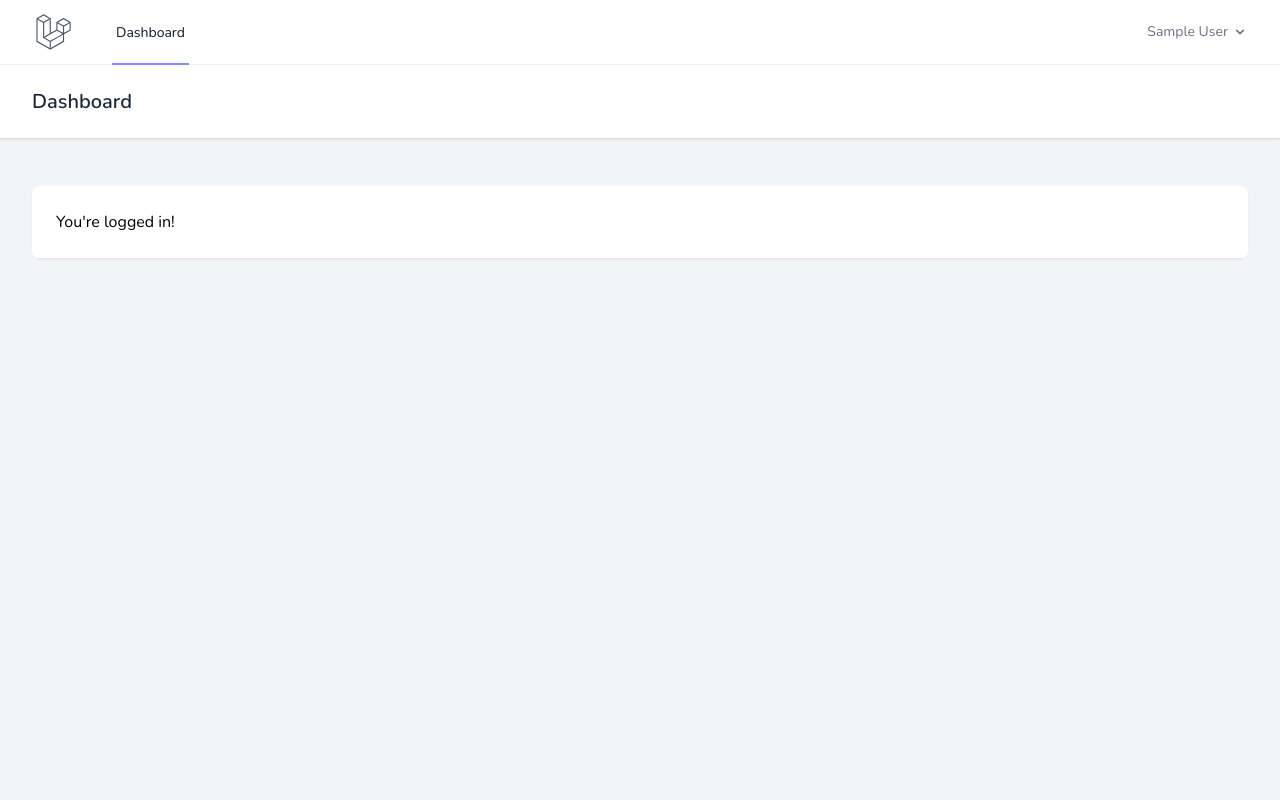
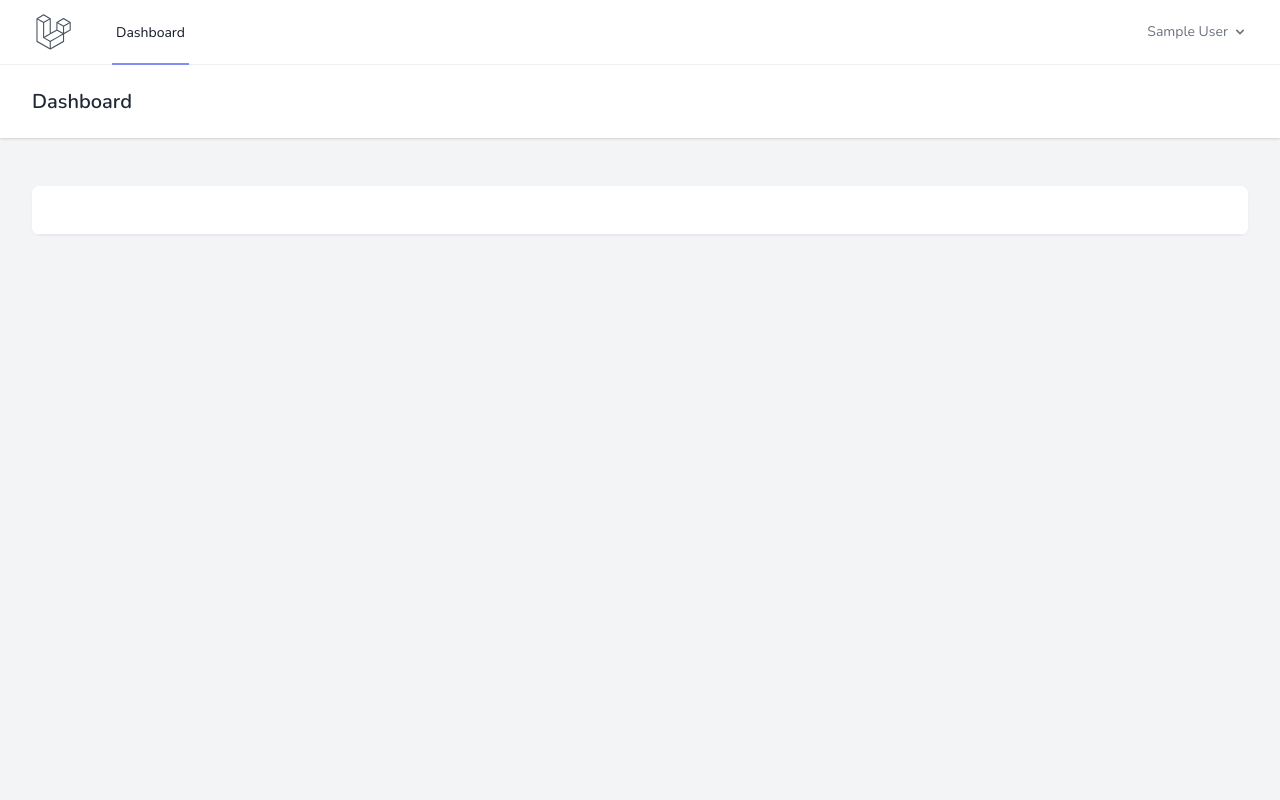
Before and after one commit to Kipkorir74/play-time, a Laravel app: page /dashboard in a window 1280 px wide. Run offline with Laravel 8, Linux system fonts and the light colour scheme; the visitor is signed in with stand-in values (Sample User, id 1); style sheets or scripts are compiled from the project's sources.

Commit message:
dashboard manenos

```diff
--- a/resources/views/dashboard.blade.php
+++ b/resources/views/dashboard.blade.php
@@ -9,7 +9,7 @@
         <div class="max-w-7xl mx-auto sm:px-6 lg:px-8">
             <div class="bg-white overflow-hidden shadow-sm sm:rounded-lg">
                 <div class="p-6 bg-white border-b border-gray-200">
-                    You're logged in!
+
                 </div>
             </div>
         </div>
```
